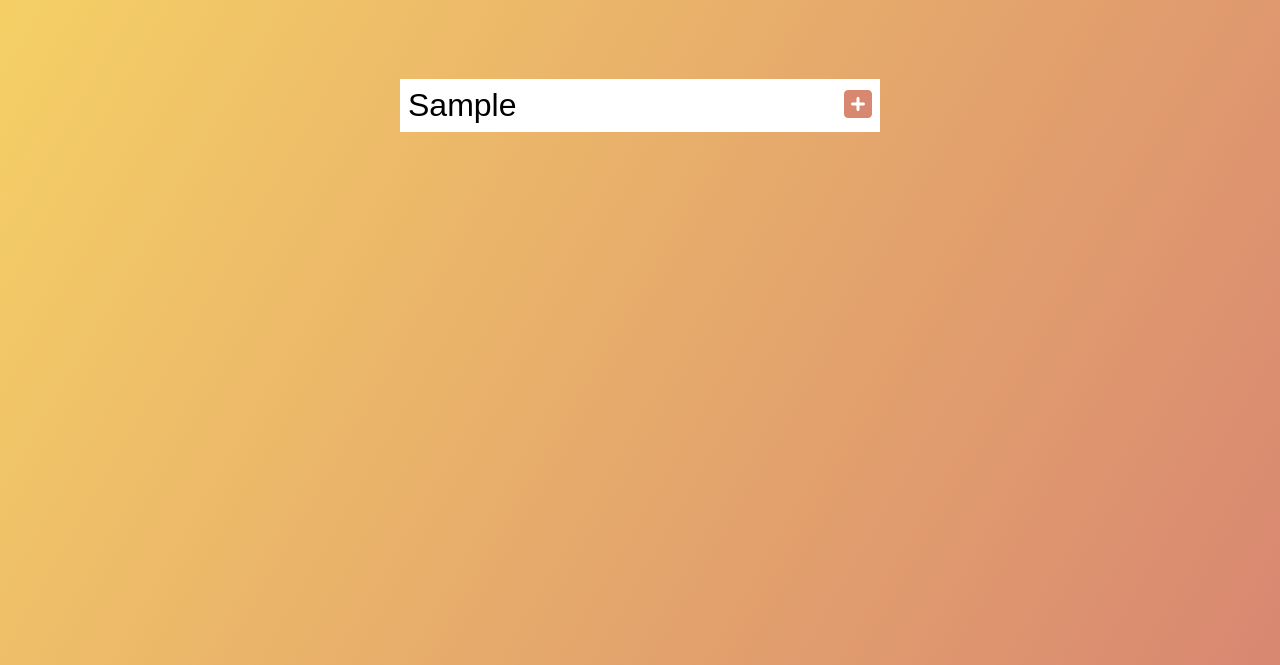
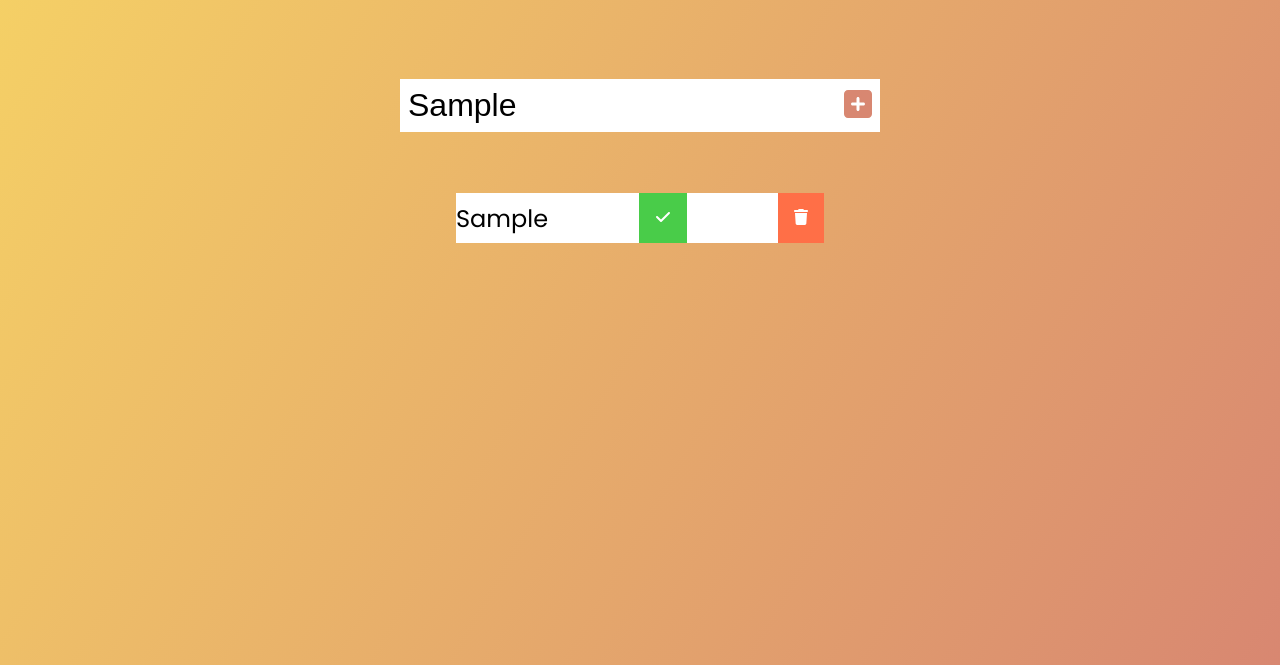
Before and after one commit to DANIE0812/Basic-JS-Projects, a plain HTML site: page ToDo App Project/index.html in a window 1280 px wide. Both pictures are taken after typing "Sample" into the empty fields and a click on the button 858 px from the left and 240 px from the top of the page. Shown: the part 135-800 px from the top of the page. Drawn offline with Linux system fonts and the light colour scheme.

Commit message:
Todo Project Updates

```diff
--- a/ToDo App Project/app.js
+++ b/ToDo App Project/app.js
@@ -18,7 +18,7 @@ function addTodo(event) {
 
     // Create LIST
     const newTodo = document.createElement('li');
-    newTodo.innerHTML = 'hey';
+    newTodo.innerHTML = todoInput.value;
     newTodo.classList.add("todo-item");
     todoDiv.appendChild(newTodo);
 
@@ -26,13 +26,13 @@ function addTodo(event) {
     const completedButton = document.createElement('button');
     completedButton.innerHTML = '<i class="fa-solid fa-check"></i>';
     completedButton.classList.add("complete-btn");
-    completedButton.appendChild(completedButton);
+    newTodo.appendChild(completedButton);
 
     // Check Trash Button
     const trashButton = document.createElement('button');
     trashButton.innerHTML = '<i class="fa-solid fa-trash"></i>';
-    trashButton.classList.add("complete-btn");
-    trashButton.appendChild(trashButton);
+    trashButton.classList.add("trash-btn");
+    newTodo.appendChild(trashButton);
 
     // Append To List
     todoList.appendChild(todoDiv);
--- a/ToDo App Project/index.html
+++ b/ToDo App Project/index.html
@@ -33,13 +33,7 @@
     </form>
 
     <div class="todo-container">
-        <ul class="todo-list">
-            <!-- <div class="todo">
-                <li></li>
-                <button>Delete</button>
-                <button>Checked</button>
-            </div> -->
-        </ul>
+        <ul class="todo-list"></ul>
     </div>
 
     <script src="app.js"></script>
--- a/ToDo App Project/style.css
+++ b/ToDo App Project/style.css
@@ -48,3 +48,39 @@ form button:hover {
     justify-content: center;
     align-items: center;
 }
+
+.todo-list {
+    min-width: 30%;
+    list-style: none;
+}
+
+.todo {
+    margin: 0.5rem;
+    background: white;
+    color: black;
+    font-size: 1.5rem;
+}
+
+.todo-item {
+    display: flex;
+    justify-content: space-between;
+    align-items: center;
+}
+
+.todo-item {
+    flex: 1;
+}
+
+.trash-btn,
+.complete-btn {
+    background: #FF6F47;
+    color: white;
+    border: none;
+    padding: 1rem;
+    cursor: pointer;
+    font-size: 1rem;
+}
+
+.complete-btn {
+    background: rgb(73, 204, 73);
+}
```
